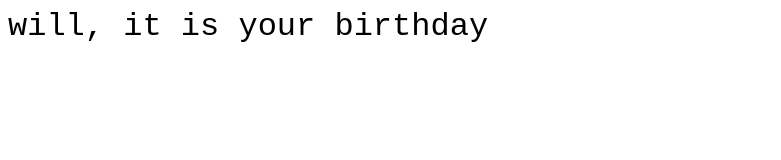
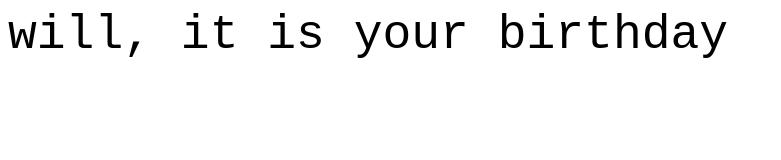
Before and after one commit to benmardana/happy-birthday-will, a plain HTML site: page index.html in a window 1280 px wide. Shown: the whole page, without its empty margins (0-781 px from the left). Drawn offline with Linux system fonts and the light colour scheme.

Commit message:
Update index.html

```diff
--- a/index.html
+++ b/index.html
@@ -9,7 +9,7 @@
 </head>
 
 <body>
-  <code style="font-size:32px;">
+  <code style="font-size:48px;">
     will, it is your birthday
   </code>
 </body>
```
